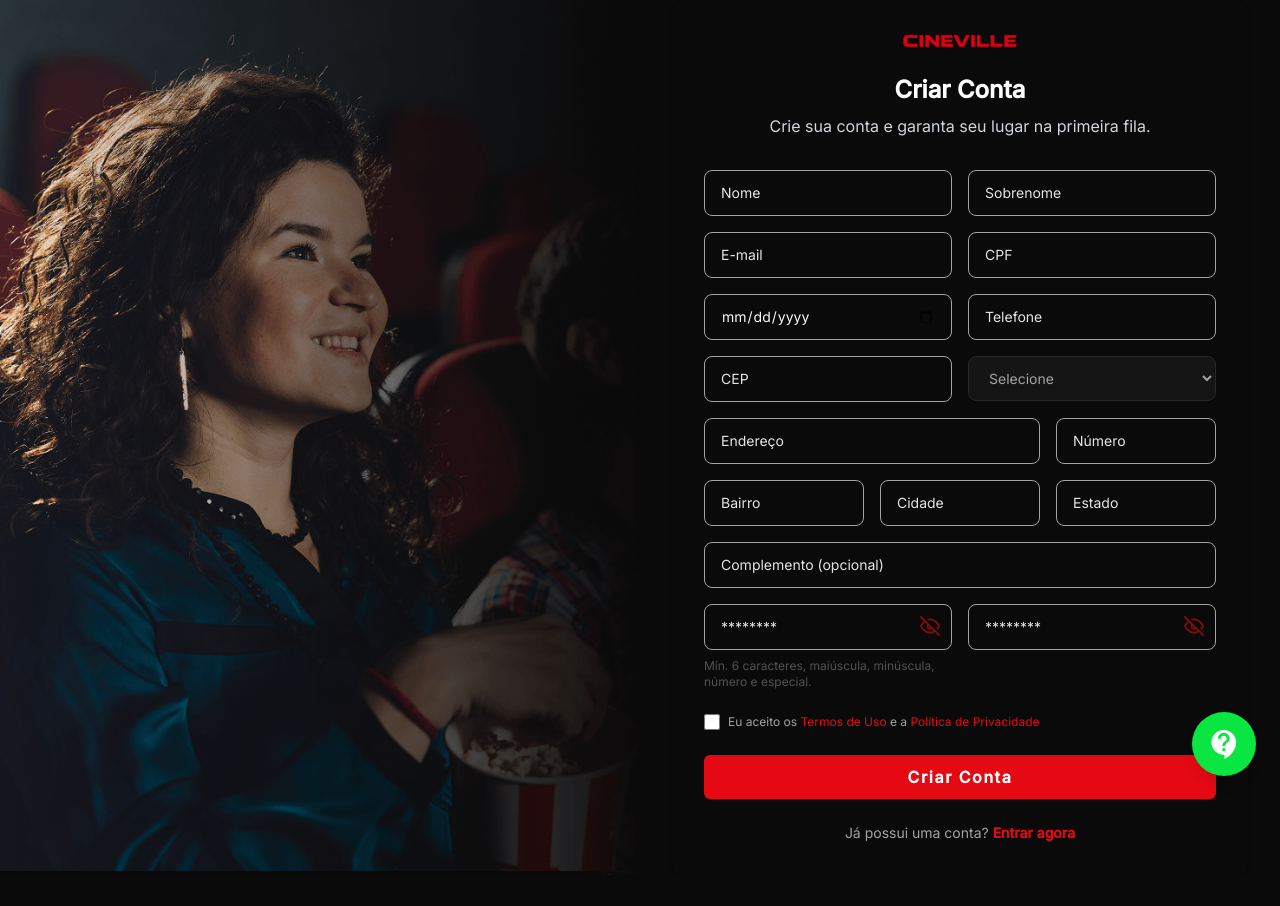
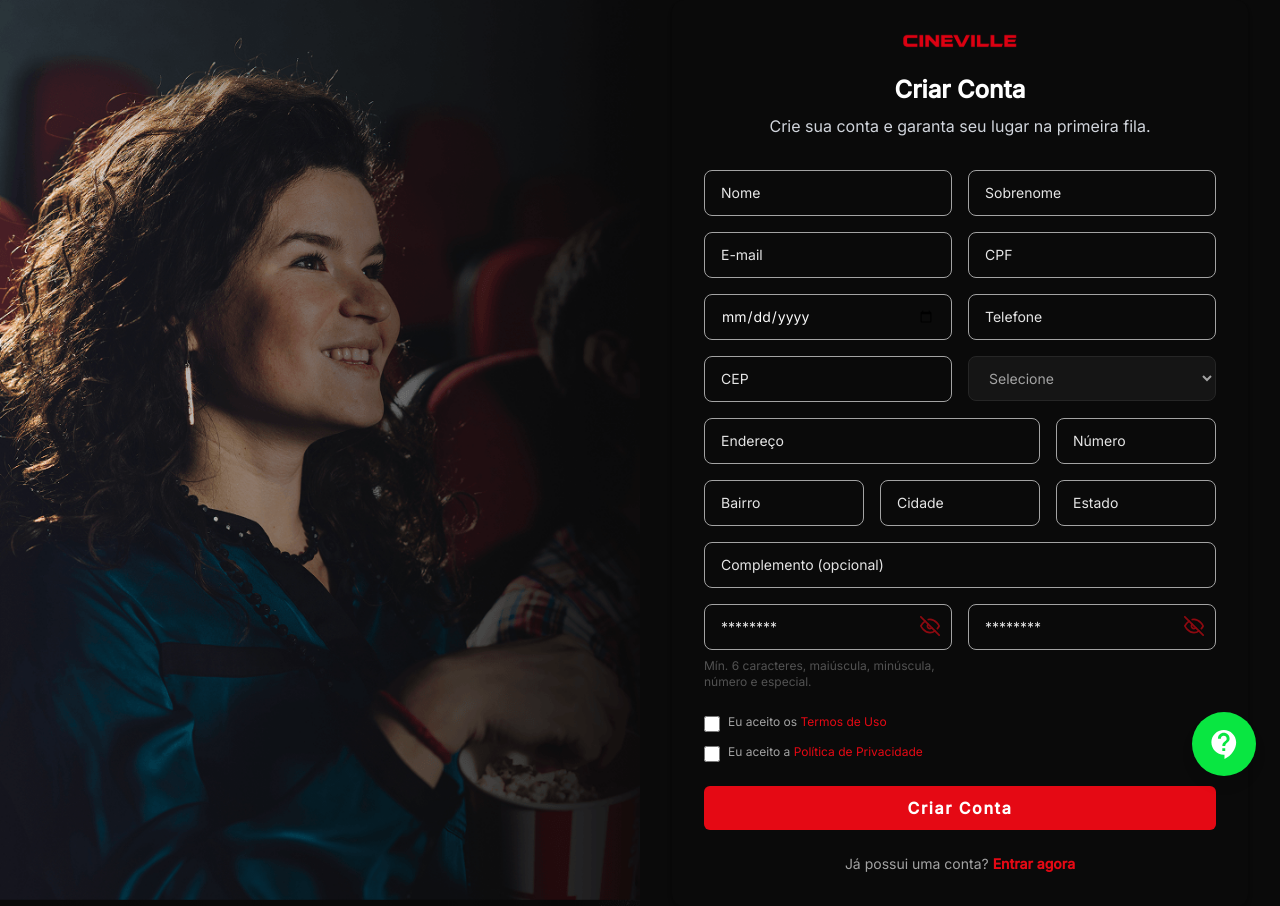
Before and after one commit to RayRibeirost/cineville-frontend, a Next.js app: page /register in a window 1280 px wide. Before the commit the page ends 875 px from the top, so only its background shows below. Built offline with nearby package versions, Linux system fonts and the light colour scheme; no server answers.

Commit message:
fix: add new input checkbox

```diff
--- a/src/components/register/index.tsx
+++ b/src/components/register/index.tsx
@@ -312,9 +312,9 @@ export default function Register() {
         </div>
 
         {/* Termos + Privacidade */}
-        {/* Termos + Privacidade */}
-        <div className="flex flex-col gap-2 mt-2">
-          <div className="flex items-center gap-2">
+        <div className="flex flex-col gap-3 mt-2">
+  {/* Termos de Uso */}
+  <div className="flex items-start gap-2">
     <input
       id="termsAccepted"
       name="termsAccepted"
@@ -322,8 +322,9 @@ export default function Register() {
       checked={getChecked("termsAccepted")}
       onChange={handleChange}
       value="on"
-              className="w-4 h-4 accent-red-cinema"
+      className="w-4 h-4 mt-0.5 accent-red-cinema"
     />
+
     <label
       htmlFor="termsAccepted"
       className="text-grayScale-400 text-xs leading-snug"
@@ -335,8 +336,33 @@ export default function Register() {
         className="text-red-cinema hover:underline"
       >
         Termos de Uso
-              </Link>{" "}
-              e a{" "}
+      </Link>
+    </label>
+  </div>
+
+  {getError("termsAccepted") && (
+    <span className="text-red-cinema text-xs font-semibold">
+      {getError("termsAccepted")}
+    </span>
+  )}
+
+  {/* Política de Privacidade */}
+  <div className="flex items-start gap-2">
+    <input
+      id="privacyAccepted"
+      name="privacyAccepted"
+      type="checkbox"
+      checked={getChecked("privacyAccepted")}
+      onChange={handleChange}
+      value="on"
+      className="w-4 h-4 mt-0.5 accent-red-cinema"
+    />
+
+    <label
+      htmlFor="privacyAccepted"
+      className="text-grayScale-400 text-xs leading-snug"
+    >
+      Eu aceito a{" "}
       <Link
         href="/pdfs/politica-de-privacidade.pdf"
         target="_blank"
@@ -346,11 +372,7 @@ export default function Register() {
       </Link>
     </label>
   </div>
-          {getError("termsAccepted") && (
-            <span className="text-red-cinema text-xs font-semibold">
-              {getError("termsAccepted")}
-            </span>
-          )}
+
   {getError("privacyAccepted") && (
     <span className="text-red-cinema text-xs font-semibold">
       {getError("privacyAccepted")}
```
Lines whose indentation alone changed are shown as unchanged.
